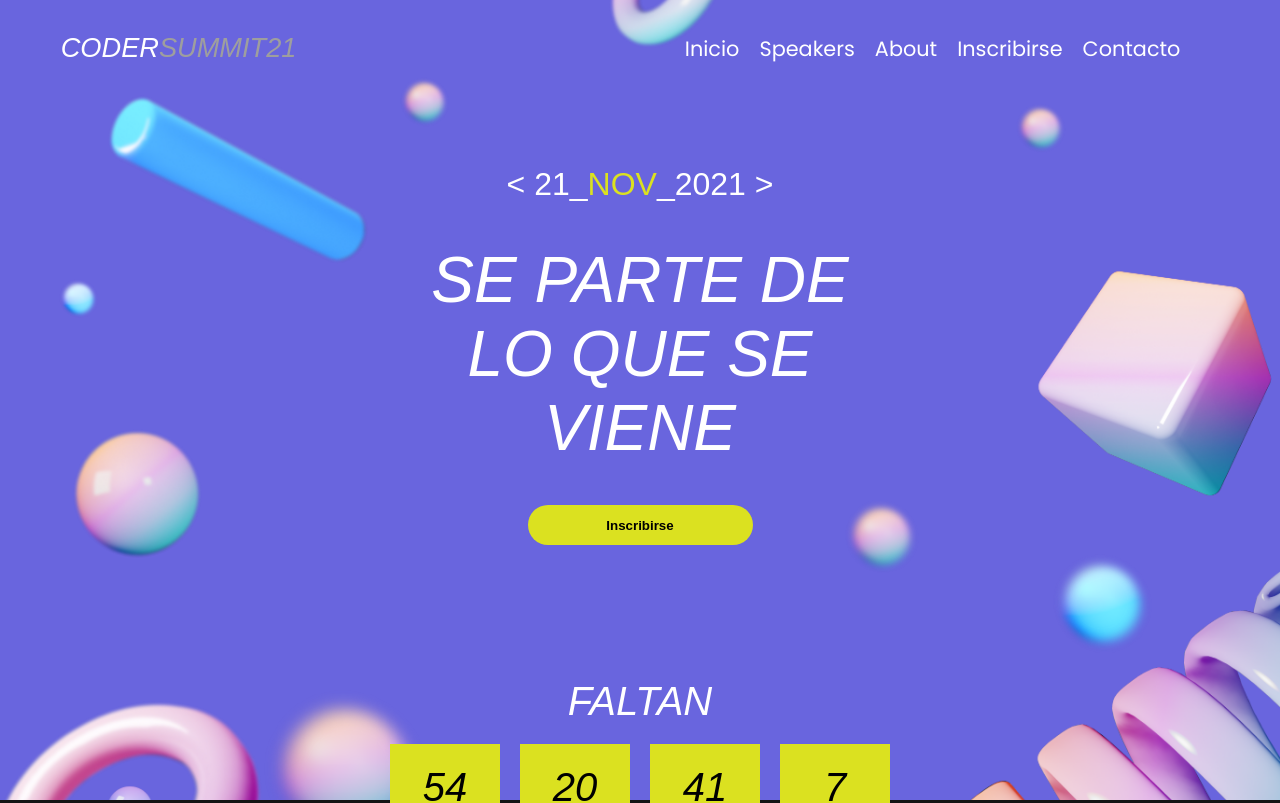
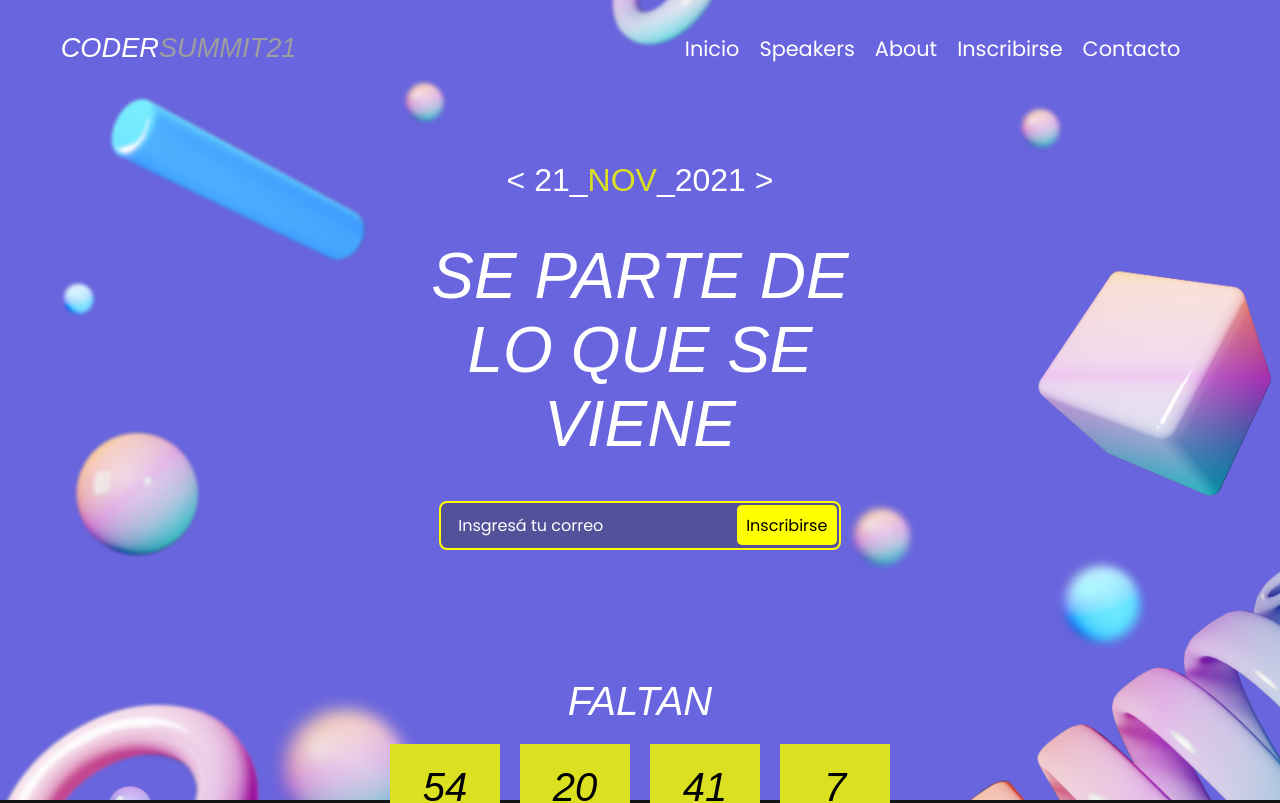
Before and after one commit to p3drop7/landingCoderHouse, a React (Create React App) app: page / in a window 1280 px wide. Shown: the top 803 px of the page. Built offline with nearby package versions, Linux system fonts and the light colour scheme; grey boxes are pictures that could not be loaded; a web font is replaced by a local one.

Commit message:
SignUpBox with email created

```diff
--- a/src/components/Header/Header.css
+++ b/src/components/Header/Header.css
@@ -41,12 +41,18 @@
 
 .mainContainer div {
     width: 450px;
+    display: flex;
+    flex-flow: column nowrap;
+    justify-content: center;
+    align-items: center;
 }
 
 .mainContainer__date {
     font-family: 'Gobold', sans-serif;
     font-size: 2em;
     color: white;
+    display: flex !important;
+    flex-flow: row nowrap !important;
 }
 
 .mainContainer__date span {
@@ -61,14 +67,14 @@
     font-size: 4em;
 }
 
-.mainContainer button {
+/* .mainContainer button {
     font-weight: bolder;
     width: 50%;
     height: 3em;
     background-color: #DBE120;
     border: none;
     border-radius: 50px;
-}
+} */
 
 /*
 
--- a/src/components/Header/Header.jsx
+++ b/src/components/Header/Header.jsx
@@ -1,6 +1,7 @@
 import React from 'react'
+import Nav from '../Nav/Nav'
+import SingUpBox from '../SingUpBox/SingUpBox'
 import Counter from '../Counter/Counter'
-import Nav from '../Nav/Nav'
 import "./Header.css"
 
 function Header() {
@@ -13,7 +14,8 @@ function Header() {
                 <div>
                     <div className="mainContainer__date">&lt; 21_<span>NOV</span>_2021 &gt;</div>
                     <div className="mainContainer__title">SE PARTE DE LO QUE SE VIENE</div>
-                    <button>Inscribirse</button>
+                    <SingUpBox />
+                    {/* <button>Inscribirse</button> */}
                 </div>
             </div>
 
--- /dev/null
+++ b/src/components/SingUpBox/SignUpBox.css
@@ -0,0 +1,68 @@
+.signUpForm {
+    padding-left: 15px;
+    height: 45px;
+    width: 85%;
+    display: flex;
+    flex-flow: row nowrap;
+    justify-content: center;
+    align-items: center;
+    background-color: rgba(50, 50, 50, 0.4);
+    border: 2px solid yellow;
+    border-radius: 8px;
+}
+
+.signUpForm input {
+    background: transparent;
+    border: none;
+    width: 60%;
+    cursor: text;
+    font-family: 'poppins';
+}
+
+::placeholder { /* Chrome, Firefox, Opera, Safari 10.1+ */
+    color: white;
+    opacity: 1; /* Firefox */
+    font-style: 1.2em;
+}
+
+:-ms-input-placeholder { /* Internet Explorer 10-11 */
+    color: white;
+}
+
+::-ms-input-placeholder { /* Microsoft Edge */
+    color: ehite;
+}
+
+input[type=text] {
+    height: 90%;
+    width: 100%;
+    color: white;
+    text-decoration: none;
+    border: none;
+    font-size: 1em;
+}
+
+input:focus {
+    outline: none;
+}
+
+.signUpForm_button_box {
+    width: 40% !important;
+    display: flex !important;
+    flex-flow: row nowrap !important;
+    justify-content: flex-end !important;
+    align-items: center !important;
+}
+
+.signUpForm div button {
+    padding: 0px;
+    width: 100px;
+    margin-right: 2px;
+    height: 40px;
+    font-family: 'poppins';
+    font-size: 1em;
+    border: none;
+    border-radius: 5px;
+    background-color: yellow;
+    cursor: pointer;
+}
--- a/src/components/SingUpBox/SingUpBox.jsx
+++ b/src/components/SingUpBox/SingUpBox.jsx
@@ -1,10 +1,18 @@
 import React from 'react'
+import './SignUpBox.css'
 
 function SingUpBox() {
+
+    function clickHandler(e){
+        e.preventDefault(0)
+    }
+
     return (
-        <form>
-            <input>Ingresaá tu correo</input>
-            <button>Inscribirse</button>
+        <form className='signUpForm'>
+            <input placeholder="Insgresá tu correo" type='text'/>
+            <div className='signUpForm_button_box'>
+                <button onClick={ clickHandler }>Inscribirse</button>
+            </div>
         </form>
     )
 }
```
